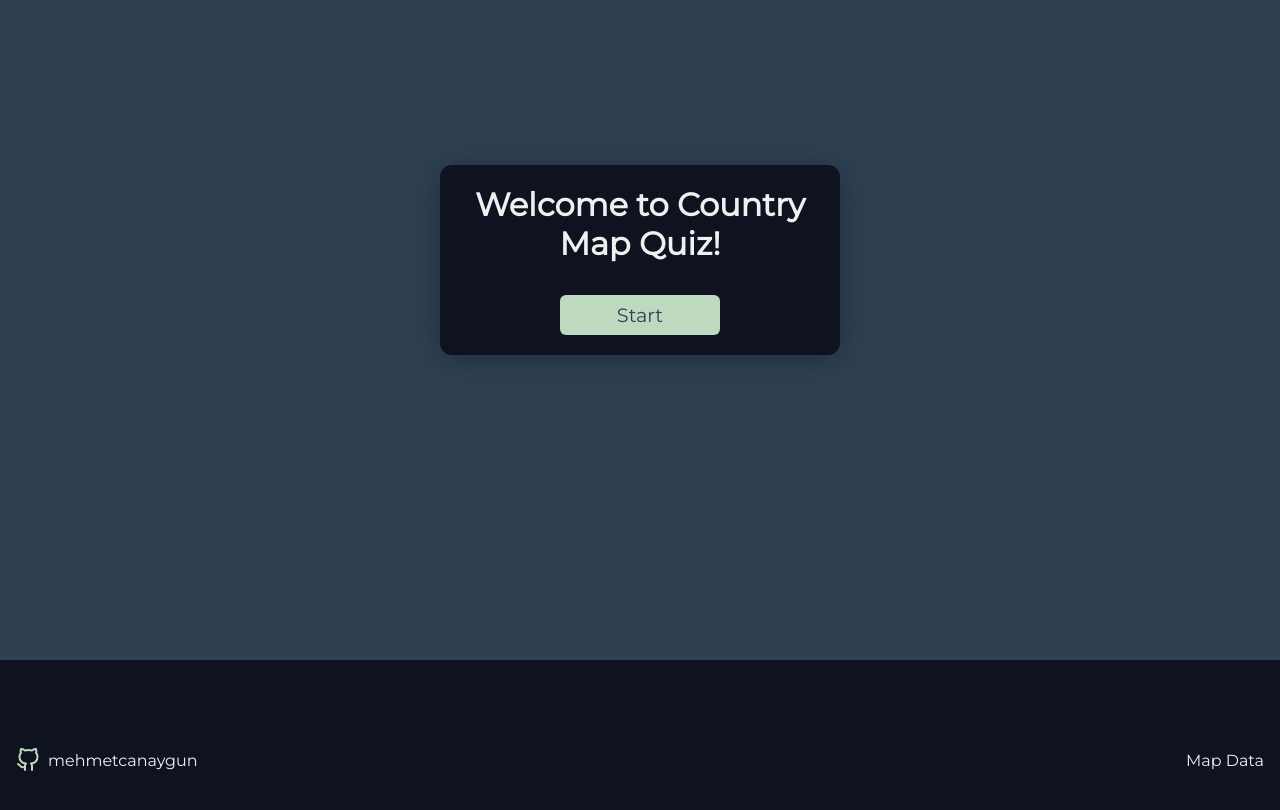
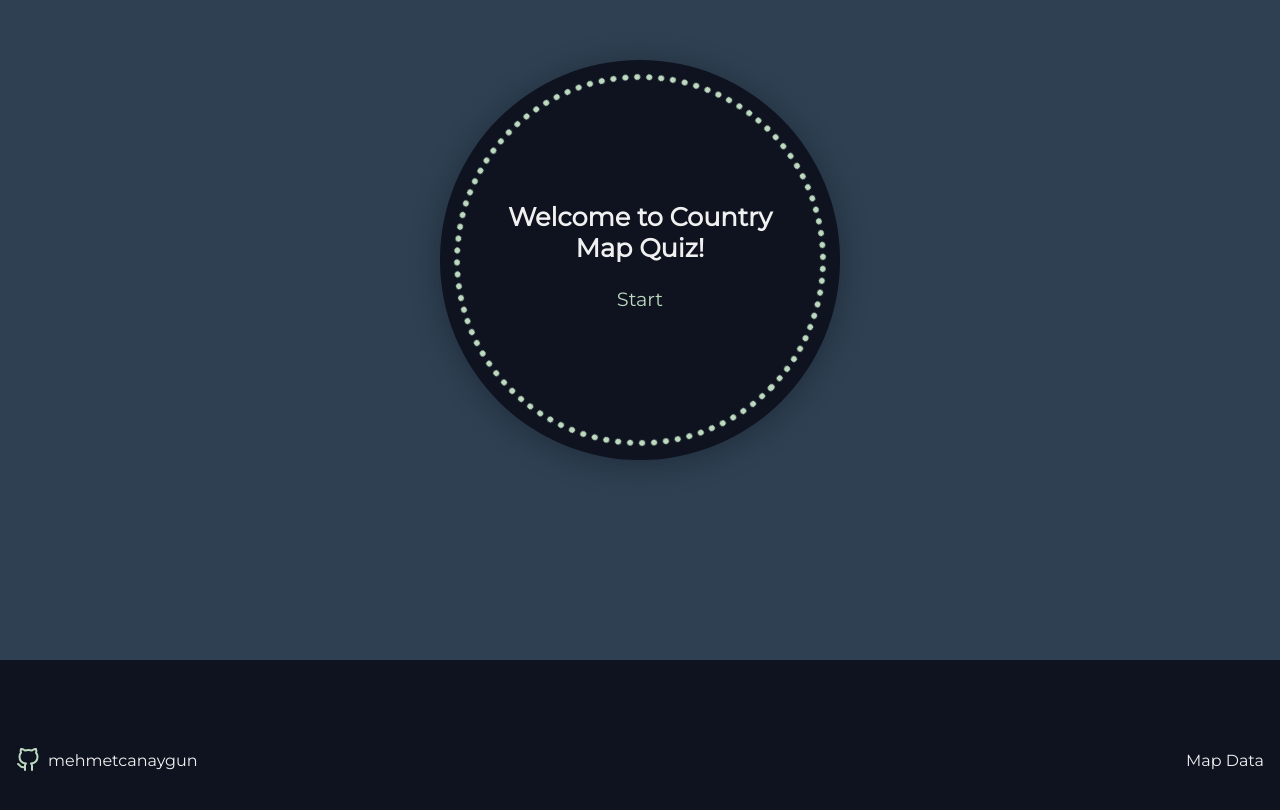
Before and after one commit to mehmetcanaygun/country-map-quiz, a React (Vite) app: page / in a window 1280 px wide. Shown: the part 140-950 px from the top of the page. Built offline with nearby package versions, Linux system fonts and the light colour scheme; a web font is replaced by a local one.

Commit message:
Change modal style and add CSS animations

```diff
--- a/src/components/modal/_style.scss
+++ b/src/components/modal/_style.scss
@@ -1,30 +1,51 @@
 .start-modal {
   width: 400px;
+  height: 400px;
   background-color: $color-dark;
-  border-radius: 12px;
+  border-radius: 50%;
   box-shadow: 0 4px 30px 0 rgba($color-dark, 0.4);
-  padding: 20px;
-  text-align: center;
+  display: flex;
+  flex-direction: column;
+  justify-content: center;
+  align-items: center;
+  position: relative;
   animation: modalFadeDown 0.8s ease-in-out forwards;
 
+  &::before {
+    content: '';
+    position: absolute;
+    top: 50%;
+    left: 50%;
+    transform: translate(-50%, -50%);
+    z-index: -1;
+    width: 360px;
+    height: 360px;
+    border-radius: 50%;
+    border: 6px dotted $color-secondary;
+    transform-origin: center;
+    animation: rotate 15s linear infinite;
+  }
+
   h1 {
+    width: 300px;
     color: $color-light;
-    margin-bottom: 2rem;
+    text-align: center;
+    font-size: 1.6rem;
+    margin-bottom: 1rem;
   }
 
   button {
-    width: 160px;
-    height: 40px;
-    background-color: $color-secondary;
-    border-radius: 6px;
+    padding: 0.5rem;
     border: none;
+    background: none;
     font-size: 1.2rem;
-    color: $color-primary;
+    color: $color-secondary;
+    transition: background-color 0.3s, border-radius 0.3s;
     cursor: pointer;
 
     &:hover {
       background-color: $color-primary;
-      color: $color-secondary;
+      border-radius: 4px;
     }
   }
 }
@@ -41,3 +62,12 @@
     visibility: visible;
   }
 }
+
+@keyframes rotate {
+  from {
+    transform: translate(-50%, -50%) rotate(0);
+  }
+  to {
+    transform: translate(-50%, -50%) rotate(360deg);
+  }
+}
--- a/src/components/quiz/_style.scss
+++ b/src/components/quiz/_style.scss
@@ -3,6 +3,7 @@
   height: 100%;
   display: grid;
   grid-template-rows: 1fr 9fr;
+  animation: zoomIn 0.8s ease-in-out forwards;
 
   .input-wrapper {
     display: flex;
@@ -50,3 +51,16 @@
     padding: 0.5rem 0;
   }
 }
+
+@keyframes zoomIn {
+  from {
+    opacity: 0;
+    transform: scale(0);
+    visibility: hidden;
+  }
+  to {
+    opacity: 1;
+    transform: scale(1);
+    visibility: visible;
+  }
+}
```
